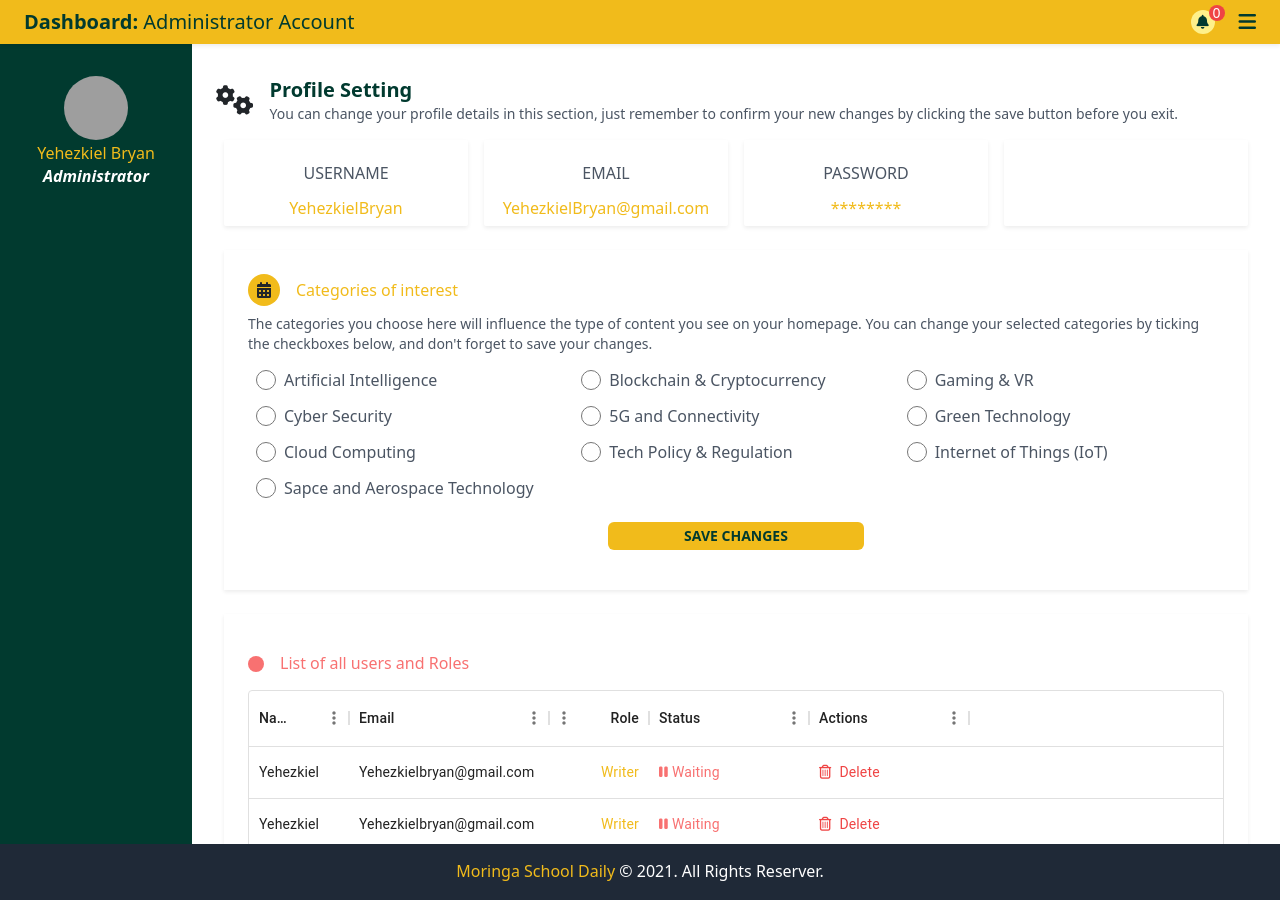
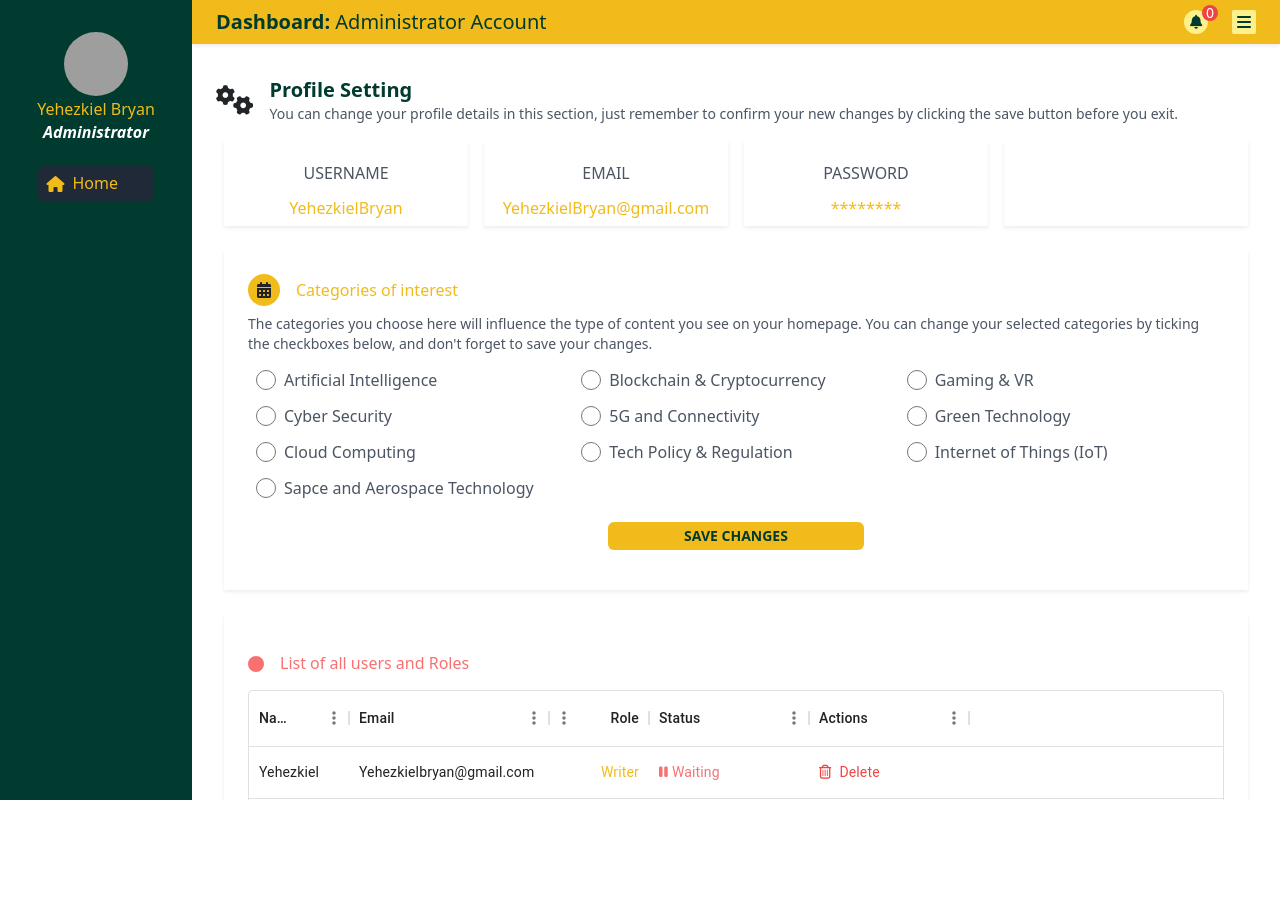
Before and after one commit to BrianBaraza23/MoringaFinalProject, a React (Create React App) app: page /dashboard in a window 1280 px wide. After the commit the page ends 800 px from the top, so only its background shows below. Built offline with nearby package versions, Linux system fonts and the light colour scheme; grey boxes are pictures that could not be loaded.

Commit message:
Fix layout issues

```diff
--- a/src/components/Header.jsx
+++ b/src/components/Header.jsx
@@ -1,4 +1,5 @@
 import React from "react";
+import { Link } from "react-router-dom";
 import PersonIcon from "@mui/icons-material/Person";
 import StarIcon from "@mui/icons-material/Star";
 import HttpsIcon from "@mui/icons-material/Https";
@@ -13,9 +14,11 @@ const Header = () => {
         </h6>
       </div>
       <ul className='text-default-green flex gap-3'>
-        <li className='flex gap-1 items-center'>
-          <PersonIcon style={{ fontSize: "22px" }} />
-          <h6 className='my-auto text-sm font-semibold'>Dashboard</h6>
+        <li>
+          <Link to='/dashboard' className='flex gap-1 items-center'>
+            <PersonIcon style={{ fontSize: "22px" }} />
+            <h6 className='my-auto text-sm font-semibold'>Dashboard</h6>
+          </Link>
         </li>
         <li className='flex gap-1 items-center'>
           <StarIcon style={{ fontSize: "22px" }} />
--- a/src/components/dashboard/Footer.jsx
+++ b/src/components/dashboard/Footer.jsx
@@ -2,7 +2,7 @@ import React from "react";
 
 const Footer = () => {
   return (
-    <div className='bg-gray-800 h-14 flex items-center justify-center text-white'>
+    <div className='bg-gray-800 py-3 flex items-center justify-center text-white'>
       <h6>
         <span className='text-default-gold my-auto'>Moringa School Daily</span>{" "}
         &copy; 2021. All Rights Reserver.
--- a/src/components/dashboard/Sidebar.jsx
+++ b/src/components/dashboard/Sidebar.jsx
@@ -1,4 +1,5 @@
 import React from "react";
+import { Link } from "react-router-dom";
 
 const Sidebar = ({ isCollapsed }) => {
   return (
@@ -20,8 +21,19 @@ const Sidebar = ({ isCollapsed }) => {
             className={`w-16 h-16 rounded-full mt-8`}
           />
         )}
-        <h6 className='text-default-gold py-1'>Yehezkiel Bryan</h6>
-        <h6 className='text-white font-semibold italic'>Administrator</h6>
+        {!isCollapsed && (
+          <>
+            <h6 className='text-default-gold py-1'>Yehezkiel Bryan</h6>
+            <h6 className='text-white font-semibold italic'>Administrator</h6>
+          </>
+        )}
+        <Link
+          to='/'
+          className='w-3/5 flex items-center gap-2 text-default-gold p-2 bg-gray-800 rounded mt-4'
+        >
+          <i className='fa fa-home' aria-hidden='true'></i>
+          <h6 className={`${isCollapsed ? "invisible" : ""}`}>Home</h6>
+        </Link>
       </div>
     </aside>
   );
--- a/src/components/dashboard/TopBar.jsx
+++ b/src/components/dashboard/TopBar.jsx
@@ -19,11 +19,13 @@ const TopBar = ({ isCollapsed, setIsCollapsed }) => {
               0
             </span>
           </div>
-          <i
-            className='fa fa-bars text-xl text-default-green cursor-pointer'
-            aria-hidden='true'
-            onClick={toggleSidebar}
-          ></i>
+          <div className='bg-yellow-200 w-6 h-6 rounded-sm flex justify-center items-center'>
+            <i
+              className='fa fa-bars text-md text-default-green cursor-pointer'
+              aria-hidden='true'
+              onClick={toggleSidebar}
+            ></i>
+          </div>
         </div>
       </div>
     </header>
--- a/src/pages/Dashboard.jsx
+++ b/src/pages/Dashboard.jsx
@@ -14,10 +14,10 @@ const Dashboard = () => {
   const [isCollapsed, setIsCollapsed] = useState(false);
   return (
     <div>
-      <TopBar isCollapsed={isCollapsed} setIsCollapsed={setIsCollapsed} />
       <div className='flex h-screen overflow-hidden'>
         <Sidebar isCollapsed={isCollapsed} />
         <div className='flex flex-col flex-1 overflow-y-auto overflow-x-hidden'>
+          <TopBar isCollapsed={isCollapsed} setIsCollapsed={setIsCollapsed} />
           <main>
             <div className='px-4 sm:px-6 lg:px-8 py-8 w-full max-w-9xl mx-auto'>
               <ProfileSection />
@@ -29,9 +29,9 @@ const Dashboard = () => {
               <WishList />
             </div>
           </main>
+          <Footer />
         </div>
       </div>
-      <Footer />
     </div>
   );
 };
```
